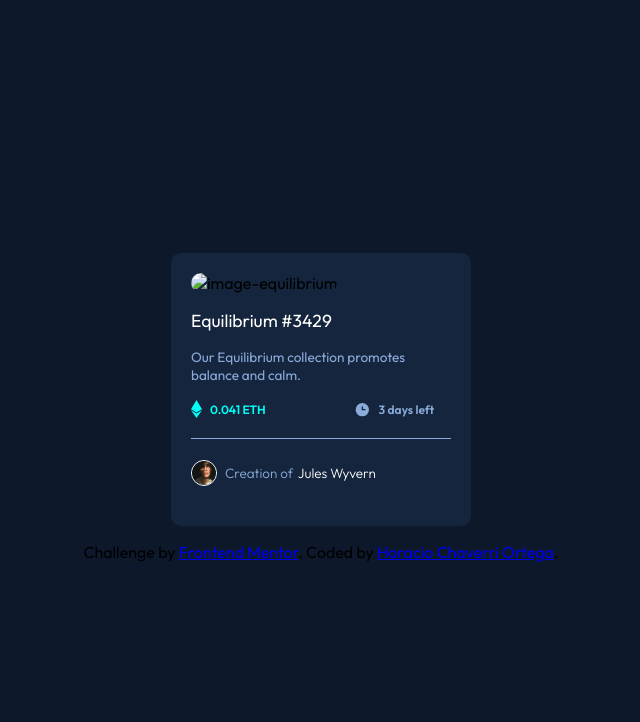
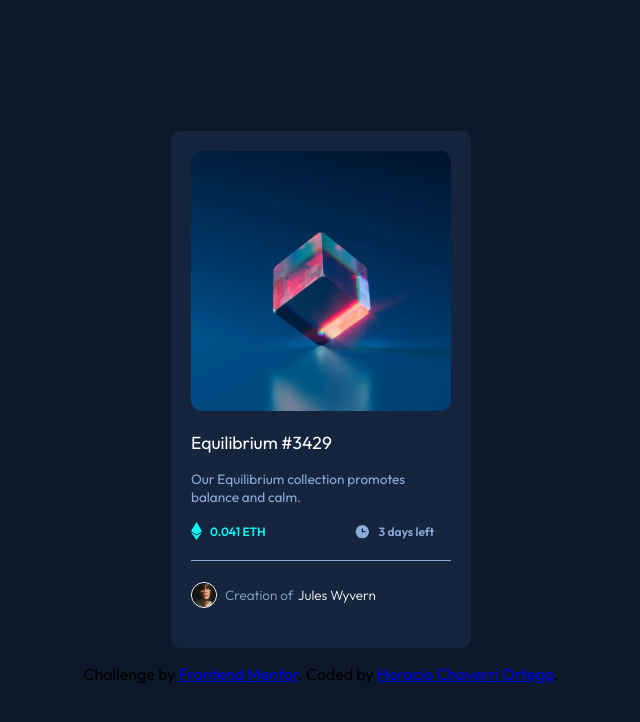
Before and after one commit to CHVSDi/NFT-preview-card-component, a plain HTML site: page index.html in a window 1280 px wide. Shown: the whole page, without its empty margins (319-959 px from the left). Drawn offline with Linux system fonts and the light colour scheme; files whose address does not match are found by name.

Commit message:
Update index.html

```diff
--- a/index.html
+++ b/index.html
@@ -12,7 +12,7 @@
 <body>
 <div id="card">
   <div class="img">
-    <img src="./images/image-equilibrium.jpg" alt="image-equilibrium">
+    <img src="./image-equilibrium.jpg" alt="image-equilibrium">
     <div class="obj">
       <svg class="view" width="48" height="48" xmlns="http://www.w3.org/2000/svg"><g fill="none" fill-rule="evenodd"><path d="M0 0h48v48H0z"/><path d="M24 9C14 9 5.46 15.22 2 24c3.46 8.78 12 15 22 15 10.01 0 18.54-6.22 22-15-3.46-8.78-11.99-15-22-15Zm0 25c-5.52 0-10-4.48-10-10s4.48-10 10-10 10 4.48 10 10-4.48 10-10 10Zm0-16c-3.31 0-6 2.69-6 6s2.69 6 6 6 6-2.69 6-6-2.69-6-6-6Z" fill="#FFF" fill-rule="nonzero"/></g></svg>
     </div>
```
